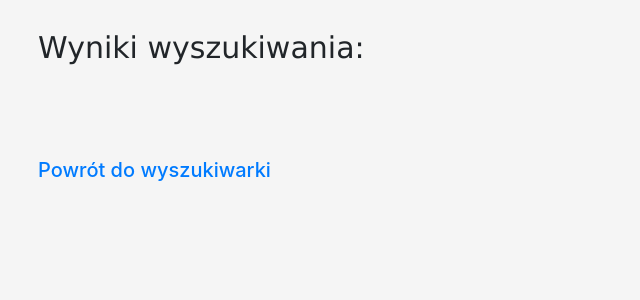
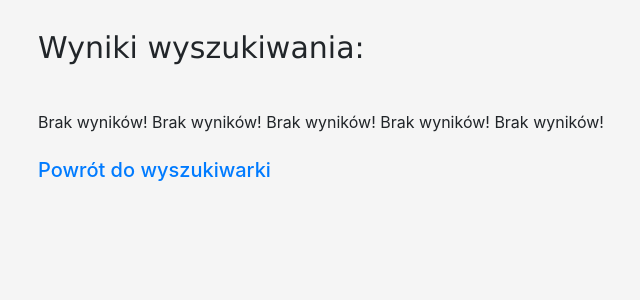
Before and after one commit to pyloveorg/concert_manager, a Flask app: page /results/venue in a window 1280 px wide. Shown: the part 56-356 px from the top of the page, without its empty margins (47-687 px from the left). Run offline with Flask 2, Linux system fonts and the light colour scheme; data comes from the database, SQL or seed files in the repository; some libraries are stand-ins or nearby versions.

Commit message:
brak wyników

```diff
--- a/templates/results_2.html
+++ b/templates/results_2.html
@@ -29,6 +29,9 @@
        <dd>Miejsce: {{show.venue}}</dd>
        </dl>
 
+        {%else%}
+    Brak wyników!
+
    {% endif %}
         {%endfor%}
 
```
